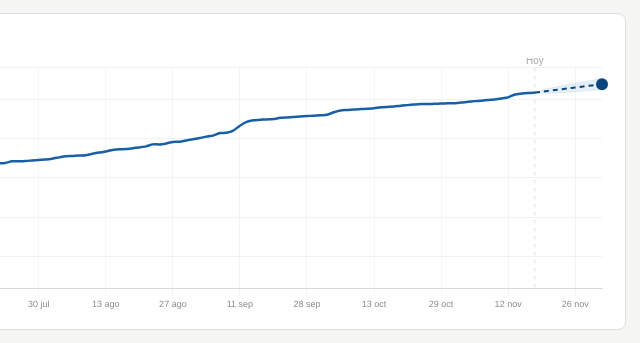
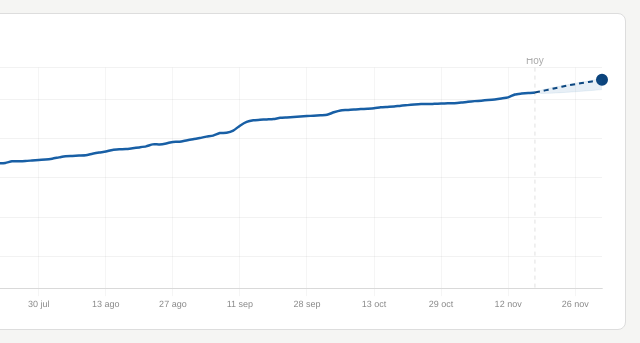
Before and after one commit to natalinodesimone/bcv-forecast, a plain HTML site: page index.html in a window 1280 px wide. Shown: the part 392-735 px from the top of the page, 634-1274 px from the left. Drawn offline with nearby package versions, Linux system fonts and the light colour scheme.

Commit message:
Margen de seguridad p90: pronostico central por encima de la tasa real ~90% (m1w=0.85%, m2w=1.19%)

```diff
--- a/index.html
+++ b/index.html
@@ -261,7 +261,7 @@ var FORECAST_LOG = [{fecha:'17 jun',i:60,pred1w:616.08,pred2w:636.01,ci1w_l:608.
   {fecha:'13 nov',i:161,pred1w:922.63,pred2w:933.77,ci1w_l:912.17,ci1w_u:933.2,ci2w_l:918.84,ci2w_u:948.94},
   {fecha:'16 nov',i:162,pred1w:925.12,pred2w:936.35,ci1w_l:914.95,ci1w_u:935.4,ci2w_l:921.83,ci2w_u:951.1},
   {fecha:'17 nov',i:163,pred1w:926.73,pred2w:937.83,ci1w_l:916.83,ci1w_u:936.72,ci2w_l:923.71,ci2w_u:952.17},
-{fecha:'18 nov',i:164,pred1w:927.25,pred2w:937.97,ci1w_l:917.53,ci1w_u:937.06,ci2w_l:924.1,ci2w_u:952.04}];
+{fecha:'18 nov',i:164,pred1w:935.13,pred2w:949.13,b1w:927.25,b2w:937.97,ci1w_l:917.53,ci1w_u:937.06,ci2w_l:924.1,ci2w_u:952.04}];
 
 window.addEventListener('load', function() {
 
@@ -316,13 +316,19 @@ var PESO_NOTICIAS=PESO_NOTICIAS_MAX*(Math.abs(NOTICIAS.nivel)/2);
 var PESO_PRE=1-PESO_EVENTO-PESO_NOTICIAS;
 var MU=PESO_PRE*MU_PRE+PESO_EVENTO*MU_EVENTO+PESO_NOTICIAS*MU_NOTICIAS;
 
+// MARGEN DE SEGURIDAD (instruccion de Natalino 18 nov 2026: la tasa estimada debe quedar POR ENCIMA de la real).
+// m1w/m2w = percentil 90 de (real / pronostico_base - 1) sobre los ultimos 60 pronosticos resueltos de FORECAST_LOG
+// -> la tasa real supera al pronostico ~10% de las veces. Recalibrado cada semana por la tarea semanal.
+var MARGEN={m1w:0.0085, m2w:0.0119, fecha_calibracion:'18 nov', percentil:0.90, ventana:60};
+function margenT(t){return t<=5?MARGEN.m1w*t/5:MARGEN.m1w+(MARGEN.m2w-MARGEN.m1w)*(t-5)/5;}
+
 var F=[];
 var base=TASAS[TASAS.length-1];
 var lm=Math.log(1+MU);
 for(var t=0;t<=10;t++){
   F.push({
-    c:parseFloat((base*Math.pow(1+MU,t)).toFixed(2)),
-    u2:parseFloat((base*Math.exp(t*lm+Z*SIG*Math.sqrt(t))).toFixed(2)),
+    c:parseFloat((base*Math.pow(1+MU,t)*(1+margenT(t))).toFixed(2)),
+    u2:parseFloat(Math.max(base*Math.exp(t*lm+Z*SIG*Math.sqrt(t)),base*Math.pow(1+MU,t)*(1+margenT(t))).toFixed(2)),
     l2:parseFloat((base*Math.exp(t*lm-Z*SIG*Math.sqrt(t))).toFixed(2))
   });
 }
```
